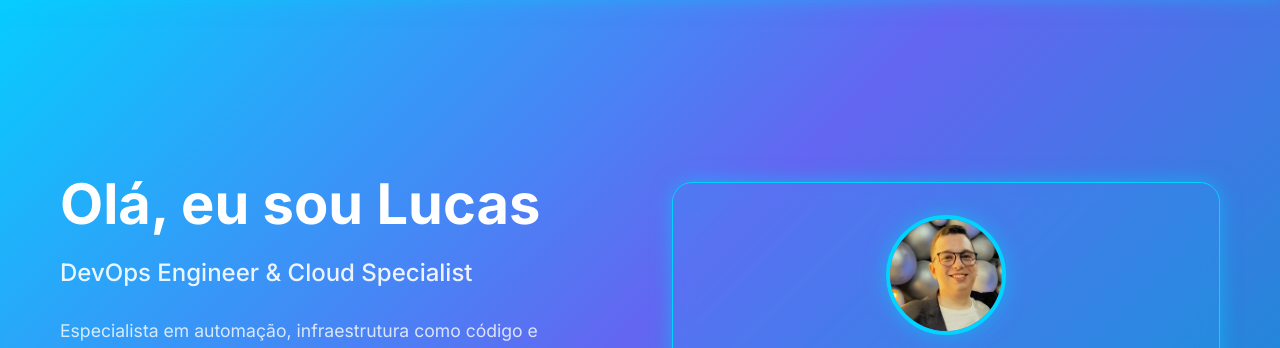
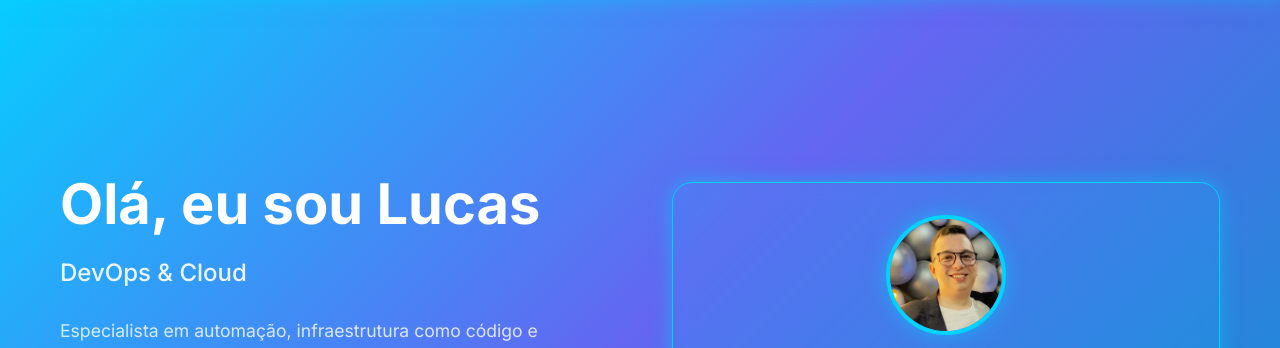
Before and after one commit to lucaslopex/lucaslopex.github.io, a website: page index.html in a window 1280 px wide. Shown: the part 74-422 px from the top of the page. Drawn offline with Linux system fonts and the light colour scheme.

Commit message:
Ajustando atributos

```diff
--- a/index.html
+++ b/index.html
@@ -51,7 +51,7 @@
             <h1 class="hero-title">
               Olá, eu sou <span class="highlight">Lucas</span>
             </h1>
-            <h2 class="hero-subtitle">DevOps Engineer & Cloud Specialist</h2>
+            <h2 class="hero-subtitle">DevOps & Cloud</h2>
             <p class="hero-description">
               Especialista em automação, infraestrutura como código e
               arquiteturas cloud nativas. Apaixonado por transformar processos
```
